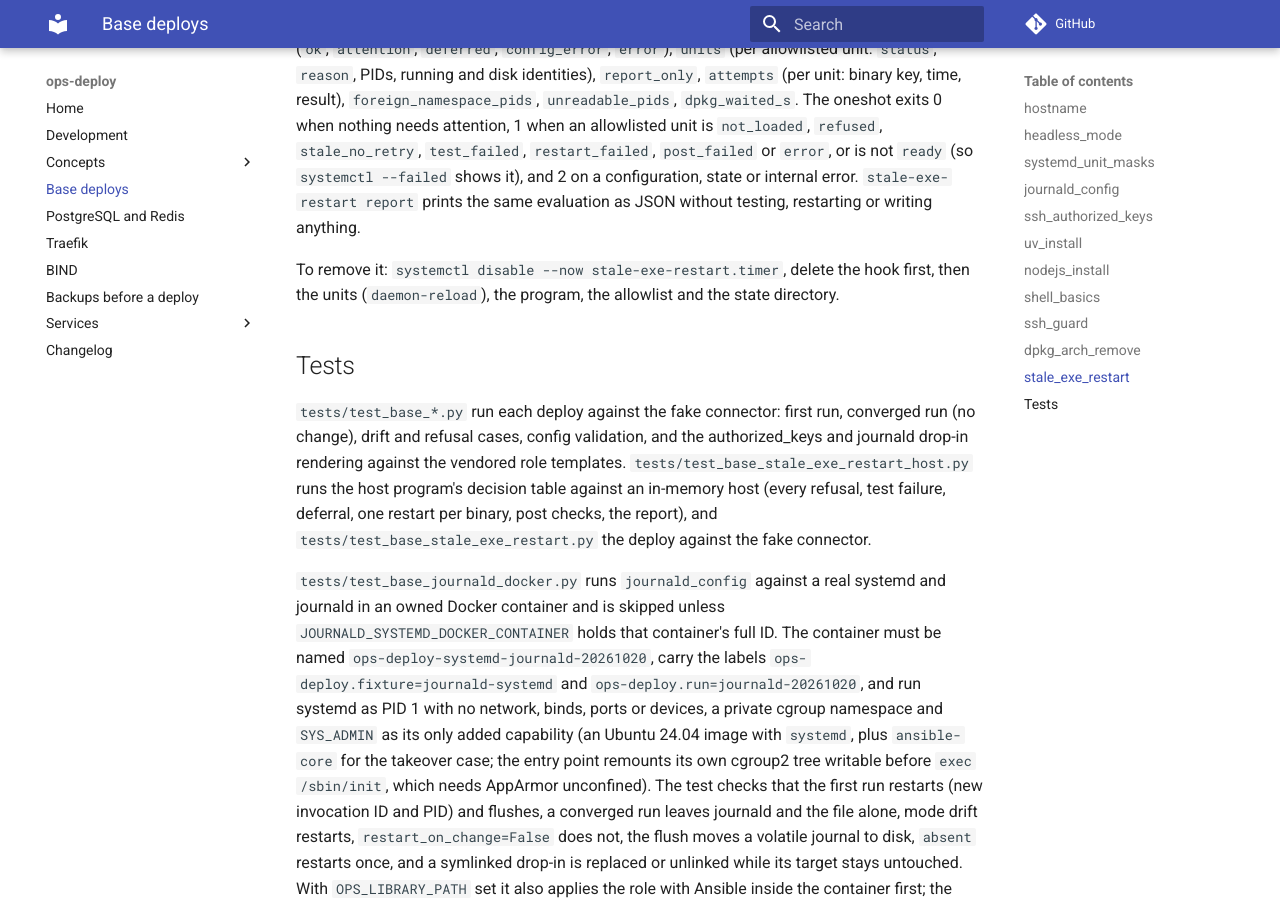
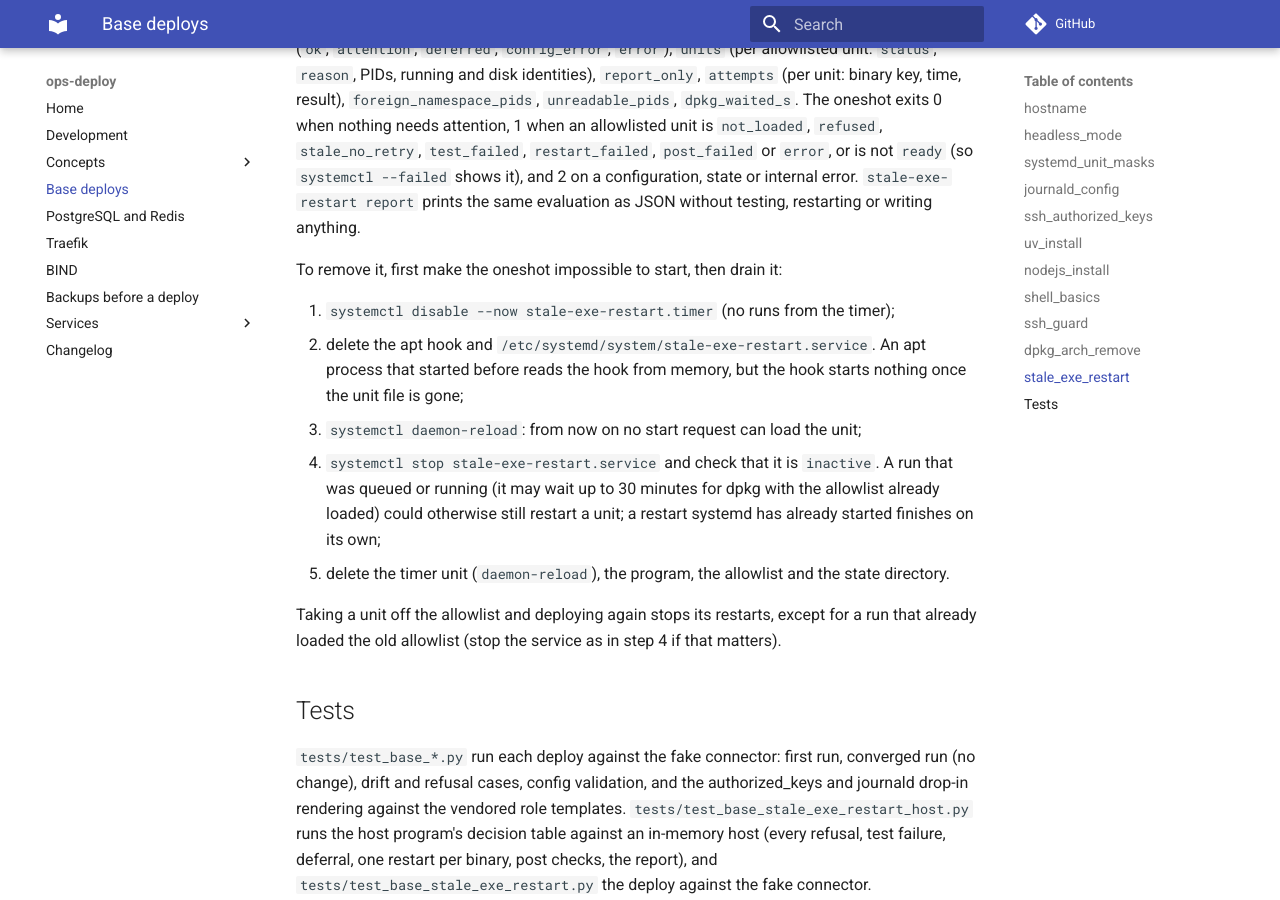
Before and after one commit to ephes/ops-deploy, an MkDocs documentation site: the page built from docs/base.md, in a window 1280 px wide and 900 px high, scrolled down 12449 px. Built offline with MkDocs 1.6.1 and Material for MkDocs 9.7.7, drawn with Linux system fonts in a browser that asks for light colours; comment, search, counter and statistics services are not loaded.

Commit message:
Stop a queued stale-exe-restart run before removing it
The documented removal disabled the timer and deleted the hook, but a
run already queued or running has loaded the allowlist and may wait up
to 30 minutes for dpkg, and an apt process started earlier still runs
the hook. Make the oneshot impossible to start first (timer disabled,
hook and service unit file deleted, daemon-reload), then stop it and
confirm it is inactive, then delete the rest. Docs only.

```diff
--- a/docs/base.md
+++ b/docs/base.md
@@ -444,9 +444,23 @@ identities), `report_only`, `attempts` (per unit: binary key, time, result),
 state or internal error. `stale-exe-restart report` prints the same evaluation as JSON
 without testing, restarting or writing anything.
 
-To remove it: `systemctl disable --now stale-exe-restart.timer`, delete the
-hook first, then the units (`daemon-reload`), the program, the allowlist and
-the state directory.
+To remove it, first make the oneshot impossible to start, then drain it:
+
+1. `systemctl disable --now stale-exe-restart.timer` (no runs from the timer);
+2. delete the apt hook and `/etc/systemd/system/stale-exe-restart.service`. An
+   apt process that started before reads the hook from memory, but the hook
+   starts nothing once the unit file is gone;
+3. `systemctl daemon-reload`: from now on no start request can load the unit;
+4. `systemctl stop stale-exe-restart.service` and check that it is `inactive`.
+   A run that was queued or running (it may wait up to 30 minutes for dpkg with
+   the allowlist already loaded) could otherwise still restart a unit; a
+   restart systemd has already started finishes on its own;
+5. delete the timer unit (`daemon-reload`), the program, the allowlist and the
+   state directory.
+
+Taking a unit off the allowlist and deploying again stops its restarts, except
+for a run that already loaded the old allowlist (stop the service as in step 4
+if that matters).
 
 ## Tests
 
```
Also changed, not shown: docs/changelog.md (+5 -0 lines).
